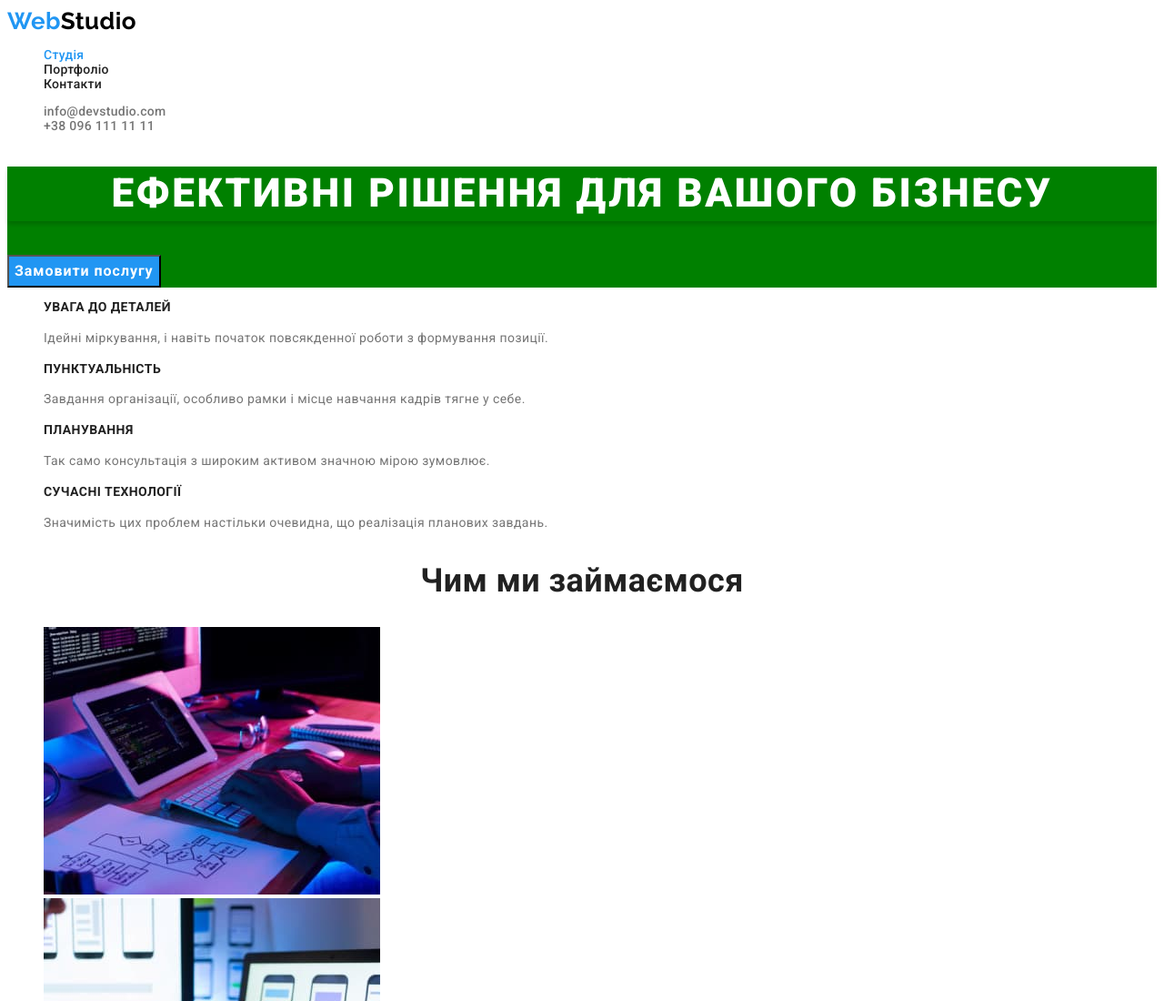
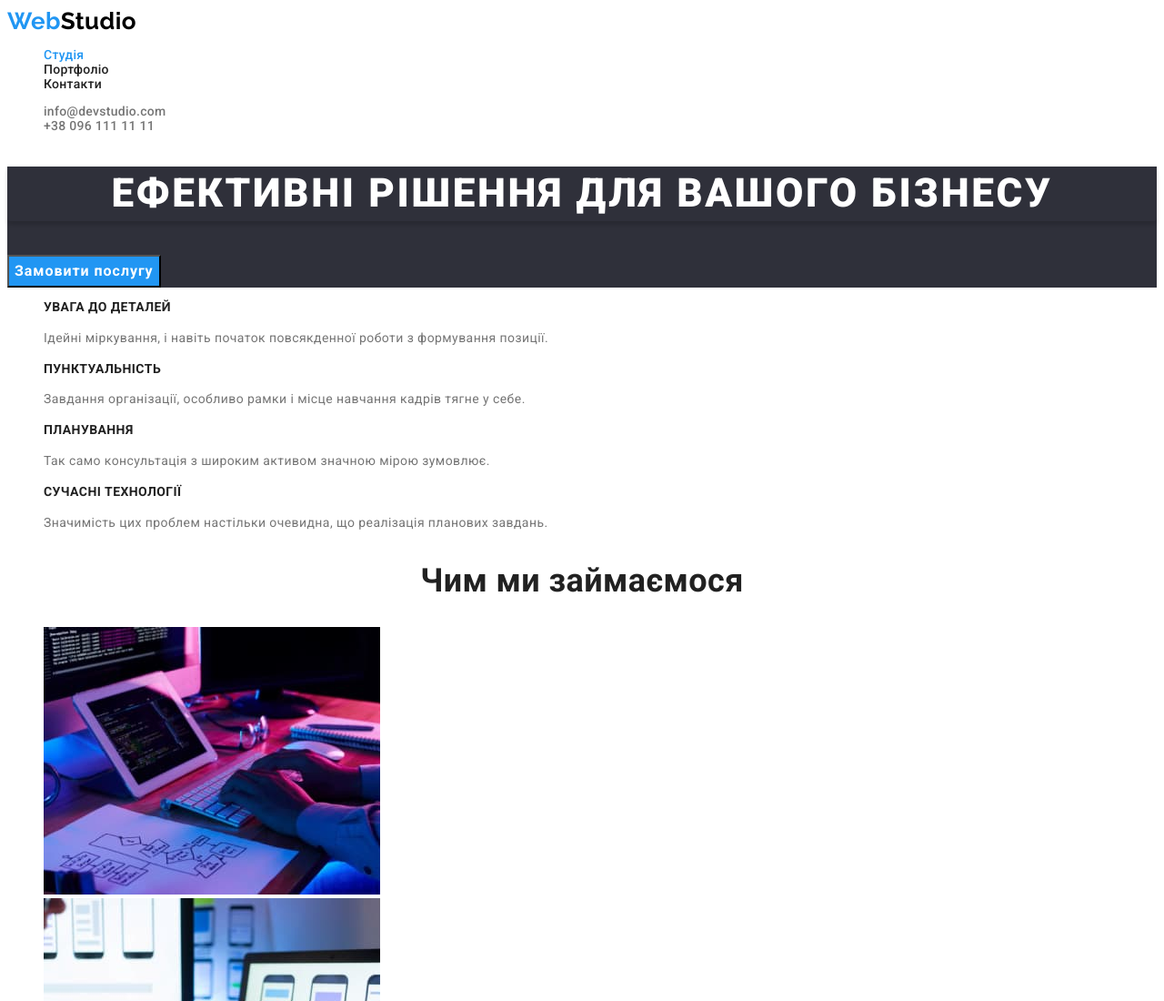
Before and after one commit to VaninArtemOleksandrovich/goit-markup-hw-03, a plain HTML site: page index.html in a window 1280 px wide. Shown: the top 1100 px of the page at 91% size. Drawn offline with Linux system fonts and the light colour scheme.

Commit message:
Update styles.css

```diff
--- a/css/styles.css
+++ b/css/styles.css
@@ -83,7 +83,7 @@ button {
 
 /* Секція головна */
 .hero {
-  background-color: green;
+  background-color: var(--black-background-color);
 }
 
 .hero-title {
```
